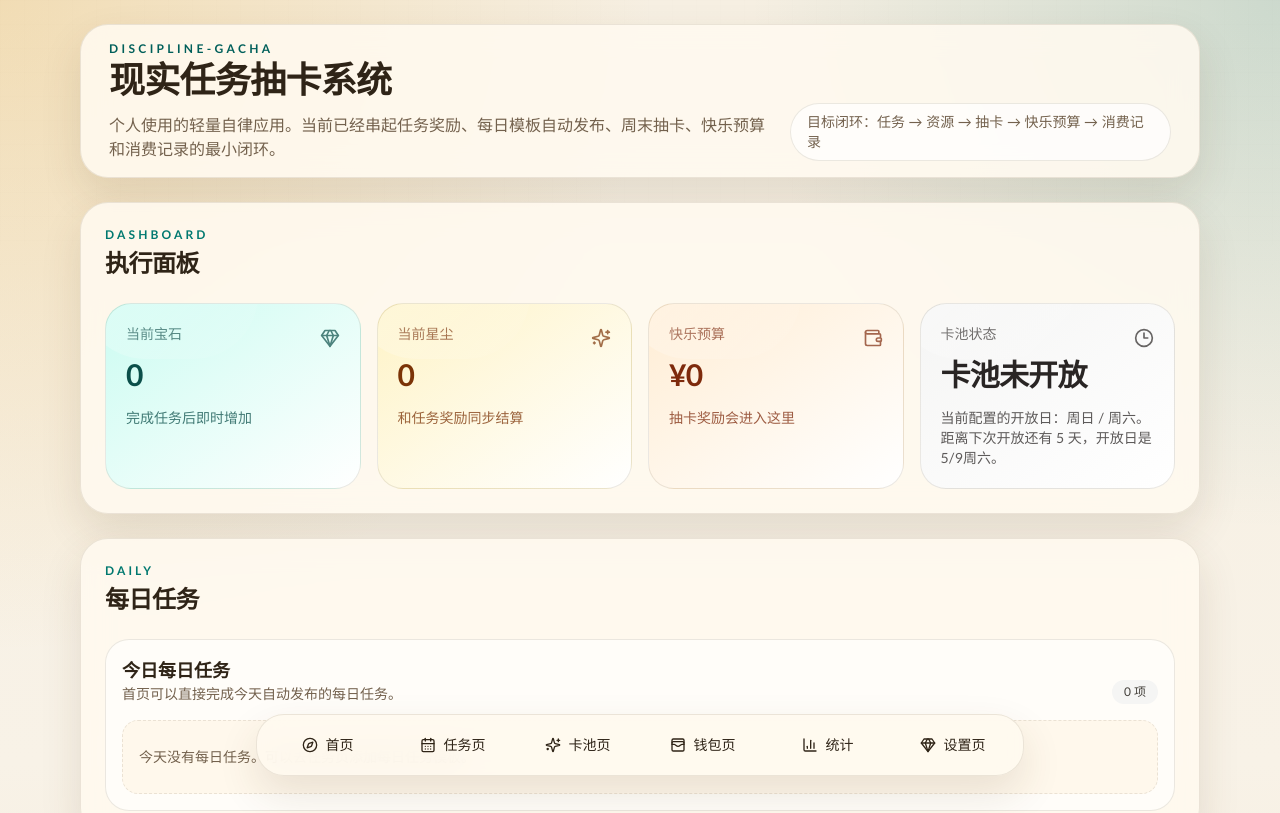
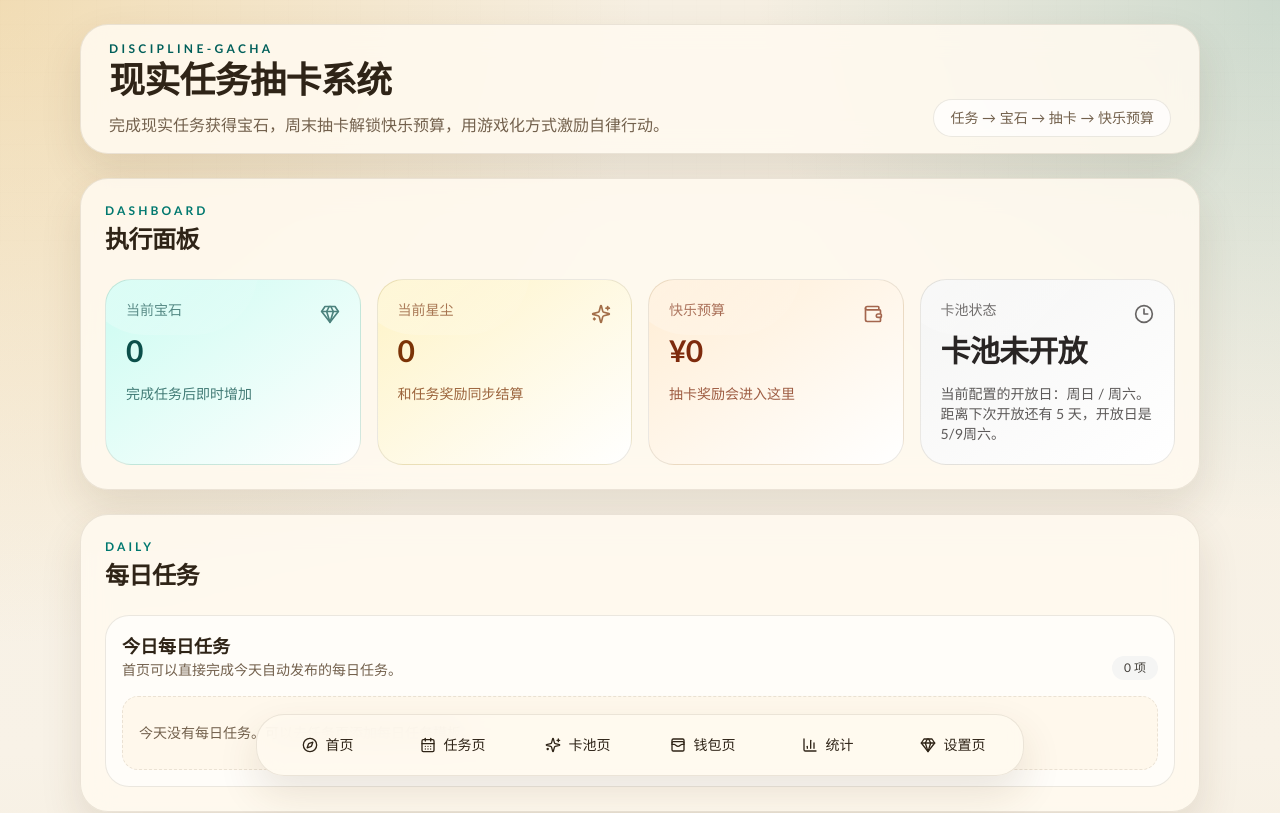
Before and after one commit to gkh-gbh/discipline-gacha, a Next.js app: page / in a window 1280 px wide. Shown: the top 813 px of the page. Built offline with nearby package versions, Linux system fonts and the light colour scheme.

Commit message:
fix: update header description text

```diff
--- a/src/components/site-frame.tsx
+++ b/src/components/site-frame.tsx
@@ -36,11 +36,11 @@ export function SiteFrame({ children }: SiteFrameProps) {
               现实任务抽卡系统
             </h1>
             <p className="muted mt-2 max-w-2xl text-sm sm:text-base">
-              个人使用的轻量自律应用。当前已经串起任务奖励、每日模板自动发布、周末抽卡、快乐预算和消费记录的最小闭环。
+              完成现实任务获得宝石，周末抽卡解锁快乐预算，用游戏化方式激励自律行动。
             </p>
           </div>
           <div className="rounded-full border border-[var(--line)] bg-white/70 px-4 py-2 text-sm text-[var(--muted)]">
-            目标闭环：任务 → 资源 → 抽卡 → 快乐预算 → 消费记录
+            任务 → 宝石 → 抽卡 → 快乐预算
           </div>
         </div>
       </header>
```
